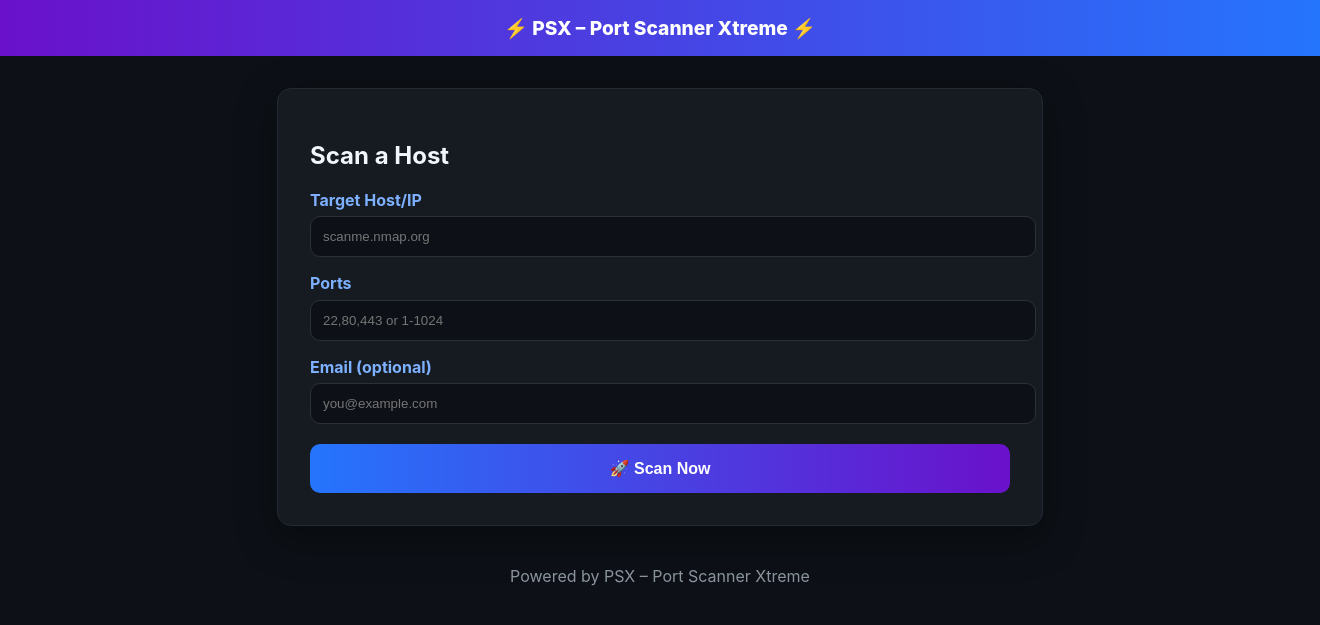
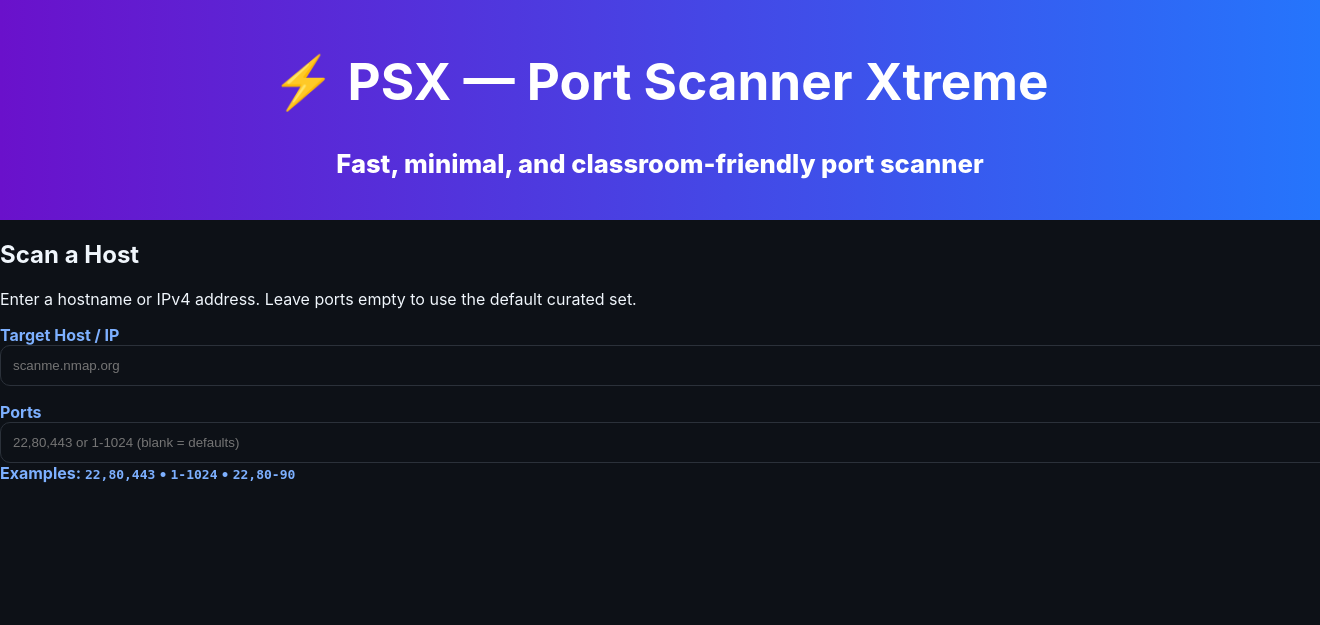
Before and after one commit to RishabSolemn/open-port-scanner, a FastAPI app: page / in a window 1320 px wide; the page is wider, and only the part inside the window is pictured. Shown: the top 625 px of that part. Run offline with FastAPI, Linux system fonts and the light colour scheme; data that the repository does not hold is empty.

Commit message:
Update index.html

```diff
--- a/templates/index.html
+++ b/templates/index.html
@@ -4,106 +4,31 @@
   <meta charset="UTF-8" />
   <title>PSX – Port Scanner Xtreme</title>
   <link rel="stylesheet" href="/static/styles.css" />
+  <meta name="viewport" content="width=device-width, initial-scale=1" />
 </head>
 <body>
-  <!-- Loader Overlay (hidden until submit) -->
-  <!-- ADDED inline style="display:none" as belt-and-suspenders -->
-  <div id="psx-loader" class="psx-loader hidden" aria-hidden="true" style="display:none">
-    <div class="psx-loader-wrap" role="status" aria-live="polite">
-      <div class="psx-ring"></div>
-      <div class="psx-core">PSX</div>
-      <div class="psx-sub">Scanning…</div>
+  <!-- Top Bar -->
+  <header class="psx-header">
+    <div class="psx-shell">
+      <h1 class="brand">⚡ PSX — Port Scanner Xtreme</h1>
+      <p class="tagline">Fast, minimal, and classroom-friendly port scanner</p>
     </div>
-  </div>
-
-  <!-- Result Modal (hidden by default) -->
-  <div id="psx-modal" class="psx-modal" aria-hidden="true">
-    <div class="psx-modal-content" role="dialog" aria-modal="true" aria-labelledby="psxModalTitle">
-      <button class="psx-close" id="psxClose" aria-label="Close">&times;</button>
-      <h3 id="psxModalTitle">Scan Result</h3>
-      <div id="psxResult"></div>
-      <div class="modal-actions">
-        <button id="psxScanAgain" class="btn-primary" type="button">Close &amp; Scan Again</button>
-      </div>
-    </div>
-  </div>
-
-  <!-- Header -->
-  <header>
-    <div class="logo">⚡ PSX – Port Scanner Xtreme ⚡</div>
   </header>
 
-  <!-- Main Form -->
-  <main class="container">
-    <h2>Scan a Host</h2>
-    <form id="scanForm" method="post" action="/scan">
-      <label for="host">Target Host/IP</label>
-      <input type="text" id="host" name="host" placeholder="scanme.nmap.org" required />
+  <main class="psx-shell">
+    <section class="panel">
+      <div class="panel-head">
+        <h2>Scan a Host</h2>
+        <p class="muted">Enter a hostname or IPv4 address. Leave ports empty to use the default curated set.</p>
+      </div>
 
-      <label for="ports">Ports</label>
-      <input type="text" id="ports" name="ports" placeholder="22,80,443 or 1-1024" />
+      <form method="post" action="/scan" class="form-grid">
+        <label class="field">
+          <span class="label">Target Host / IP</span>
+          <input type="text" name="host" placeholder="scanme.nmap.org" required />
+        </label>
 
-      <label for="email">Email (optional)</label>
-      <input type="email" id="email" name="email" placeholder="you@example.com" />
-
-      <button type="submit">🚀 Scan Now</button>
-    </form>
-  </main>
-
-  <footer>
-    <p>Powered by PSX – Port Scanner Xtreme</p>
-  </footer>
-
-  <script>
-    // elements
-    const form = document.getElementById('scanForm');
-    const loader = document.getElementById('psx-loader');
-    const modal  = document.getElementById('psx-modal');
-    const resultBox = document.getElementById('psxResult');
-    const closeBtn  = document.getElementById('psxClose');
-    const againBtn  = document.getElementById('psxScanAgain');
-
-    function showLoader() {
-      // remove class, and force display:grid so even if CSS is cached the element stays hidden until here
-      loader.classList.remove('hidden');
-      loader.style.display = 'grid';
-      loader.setAttribute('aria-hidden', 'false');
-    }
-    function hideLoader() {
-      loader.classList.add('hidden');
-      loader.style.display = 'none';
-      loader.setAttribute('aria-hidden', 'true');
-    }
-
-    // show loader while request is in flight
-    form?.addEventListener('submit', () => {
-      showLoader();
-    });
-
-    // hide loader if page restored (bfcache)
-    window.addEventListener('pageshow', () => {
-      hideLoader();
-    });
-
-    // inject server result ONLY into modal (no inline blocks anywhere)
-    {% if message %}
-      resultBox.innerHTML = `<p>{{ message }}</p>{% if opened %}<p><b>Open Ports:</b> {{ opened }}</p>{% endif %}`;
-      modal.style.display = 'flex';
-      modal.setAttribute('aria-hidden', 'false');
-      hideLoader(); // ensure loader is not hanging around
-    {% endif %}
-
-    // close helpers
-    function closeModal() {
-      modal.style.display = 'none';
-      modal.setAttribute('aria-hidden', 'true');
-      document.getElementById('host')?.focus();
-      window.scrollTo({ top: 0, behavior: 'smooth' });
-    }
-    closeBtn?.addEventListener('click', closeModal);
-    againBtn?.addEventListener('click', closeModal);
-    modal?.addEventListener('click', (e) => { if (e.target === modal) closeModal(); });
-    window.addEventListener('keydown', (e) => { if (e.key === 'Escape') closeModal(); });
-  </script>
-</body>
-</html>
+        <label class="field">
+          <span class="label">Ports</span>
+          <input type="text" name="ports" placeholder="22,80,443 or 1-1024 (blank = defaults)" />
+          <span class="hint">Examples: <code>22,80,443</code> • <code>1-1024</code> • <code>22,80-90</code>
```
